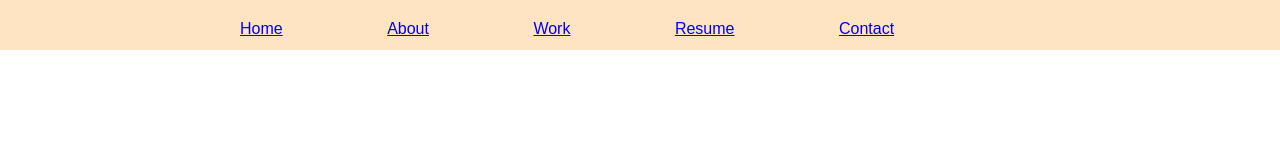
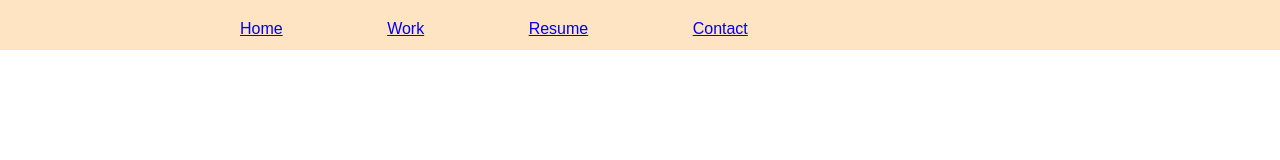
Before and after one commit to TobiYusuf/HTMLProject, a plain HTML site: page index.html in a window 1280 px wide. Drawn offline with Linux system fonts and the light colour scheme.

Commit message:
Remove About Section

```diff
--- a/index.html
+++ b/index.html
@@ -8,7 +8,7 @@
     <nav class="navbar">
       <ul class="navbar-list">
         <li><a href="#Home">Home</a></li>
-        <li><a href="#About">About</a></li>
+        <!-- <li><a href="#About">About</a></li> -->
         <li><a href="#Work">Work</a></li>
         <li><a href="#Resume">Resume</a></li>
         <li><a href="#Contact">Contact</a></li>
```
